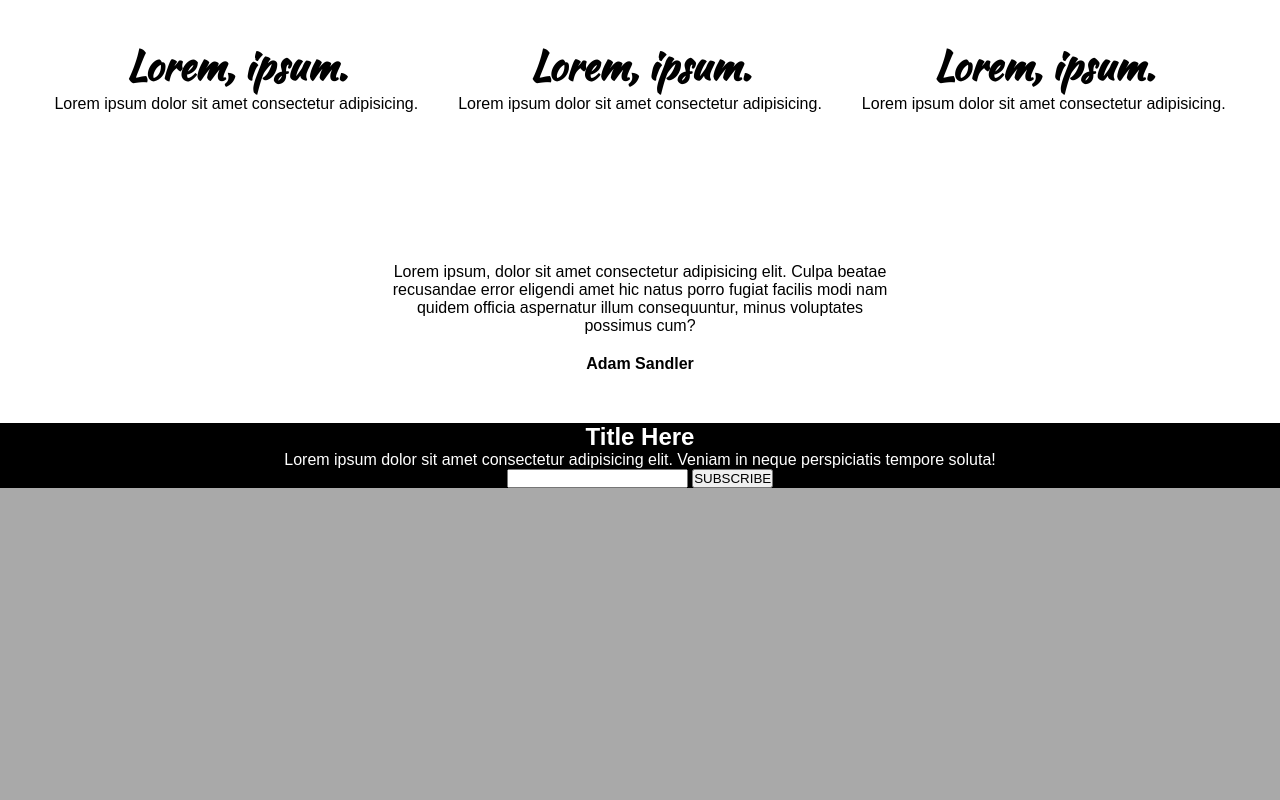
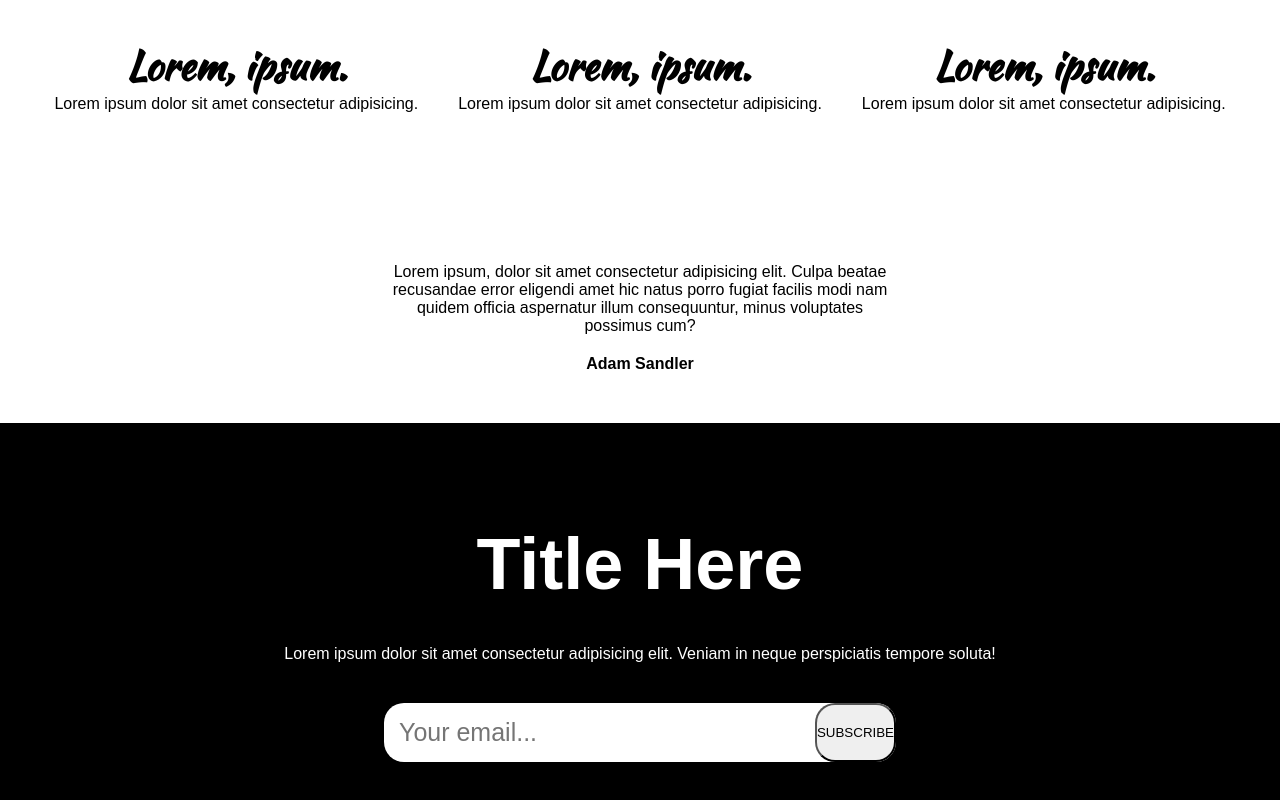
Before and after one commit to GloireDianzenza/ExoItalianFood, a plain HTML site: page index.html in a window 1280 px wide. Shown: the part 2490-3290 px from the top of the page. Before the commit the page ends 2978 px from the top, so only its background shows below. Drawn offline with nearby package versions, Linux system fonts and the light colour scheme.

Commit message:
update 6

```diff
--- a/index.html
+++ b/index.html
@@ -88,7 +88,7 @@
             <h2>Title Here</h2>
             <p>Lorem ipsum dolor sit amet consectetur adipisicing elit. Veniam in neque perspiciatis tempore soluta!</p>
             <div class="sub-field">
-                <input type="text">
+                <input type="email" placeholder="Your email...">
                 <button>Subscribe</button>
             </div>
         </main>
--- a/style.css
+++ b/style.css
@@ -280,4 +280,39 @@ main.pizza{
     background-color: black;
     color: white;
     text-align: center;
+    padding-bottom: 90px;
+    display: flex;
+    flex-direction: column;
+    gap: 40px;
 }
+
+.subscription h2{
+    font-size: 4.5rem;
+    margin-top: 100px;
+}
+
+.sub-field{
+    background-color: white;
+    min-width: fit-content;
+    width: 40%;
+    text-align: center;
+    align-self: center;
+    display: flex;
+    justify-content: space-between;
+    border-radius: 20px;
+}
+
+.sub-field input{
+    width: 100%;
+    padding: 15px;
+    padding-right: 30px;
+    font-size: 25px;
+    border-radius: 20px;
+    border: none;
+    outline: none;
+    background-color: transparent;
+}
+
+.sub-field button{
+    border-radius: 20px;
+}
```
